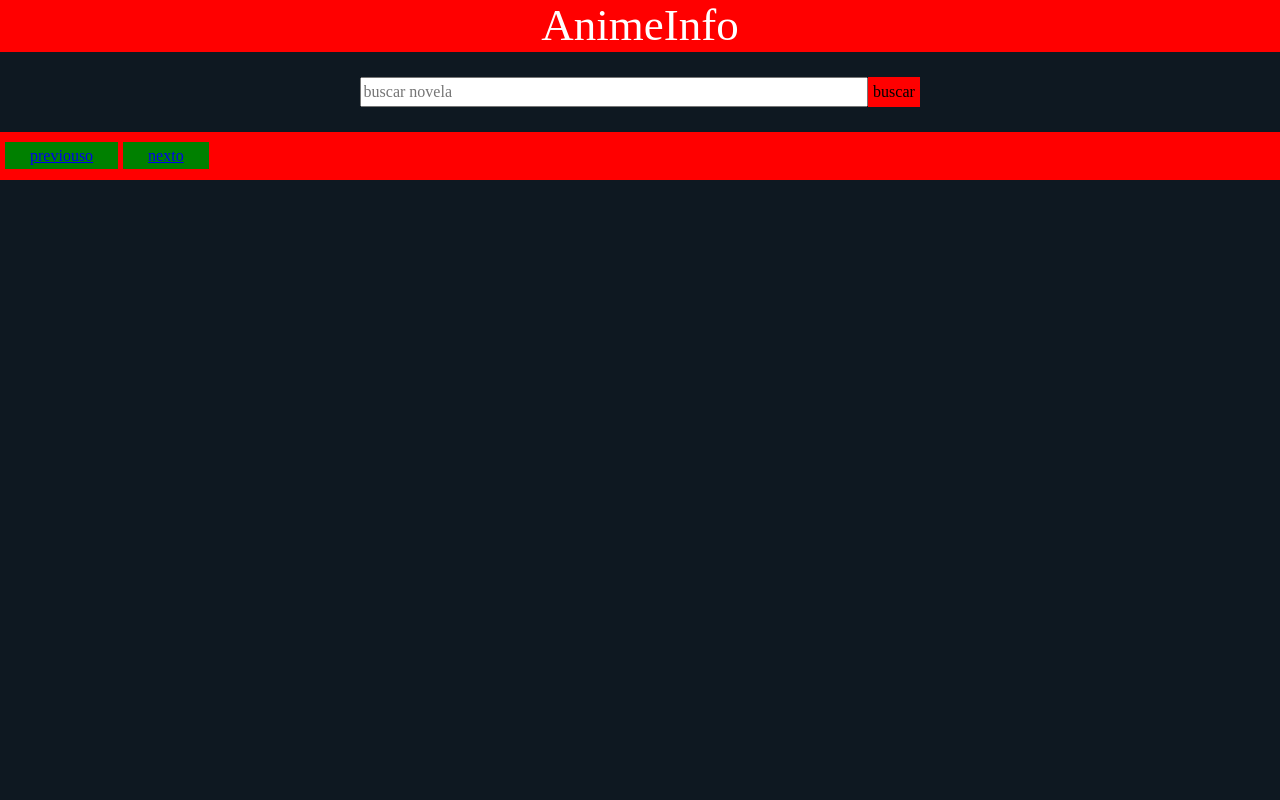
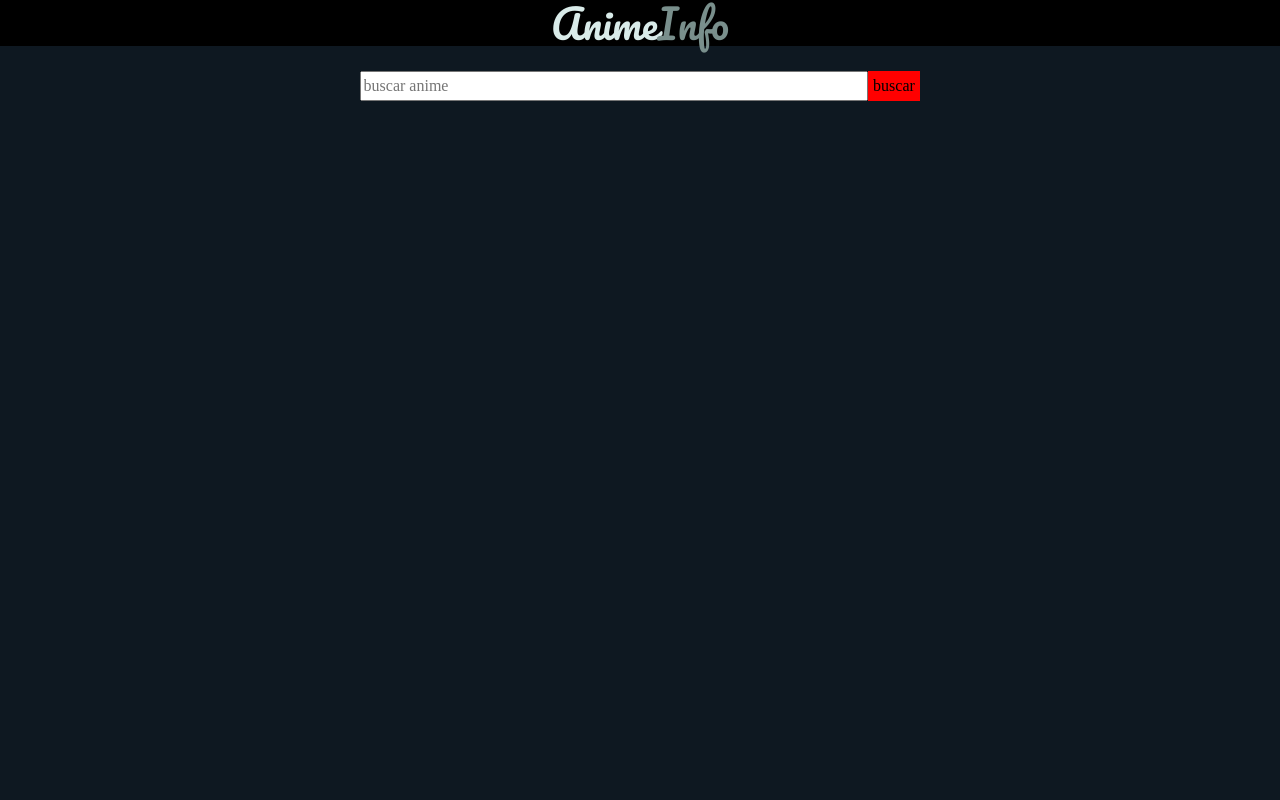
Before and after one commit to MarioLemus/animeInfo, a React app: page / in a window 1280 px wide. Shown: the top 800 px of the page. Built offline with nearby package versions, Linux system fonts and the light colour scheme; no server answers.

Commit message:
retoques de estilos y renombre de variables

```diff
--- a/public/index.html
+++ b/public/index.html
@@ -6,6 +6,12 @@
     <meta name="viewport" content="width=device-width, initial-scale=1" />
     <meta name="theme-color" content="#000000" />
     <meta name="description" content="Web site created using create-react-app" />
+    <link rel="preconnect" href="https://fonts.googleapis.com">
+    <link rel="preconnect" href="https://fonts.gstatic.com" crossorigin>
+    <link href="https://fonts.googleapis.com/css2?family=Pacifico&display=swap" rel="stylesheet">
+    <link rel="preconnect" href="https://fonts.googleapis.com">
+    <link rel="preconnect" href="https://fonts.gstatic.com" crossorigin>
+    <link href="https://fonts.googleapis.com/css2?family=Manrope:wght@300;400;500&display=swap" rel="stylesheet">
     <title>Kit-to</title>
 </head>
 
--- a/src/components/DetailView.js
+++ b/src/components/DetailView.js
@@ -2,18 +2,24 @@
 import { useParams } from "react-router";
 import { useEffect, useState } from "react";
 import Navbar from "./micro-components/Navbar";
+import SearchBar from "./micro-components/SearchBar";
+import styled from "styled-components";
 
 const DetailView = () => {
-    const idParam = useParams()
+    const {currentRouteId} = useParams()
     const [detailData, setDetailData] = useState(0);
-    const url = `https://kitsu.io/api/edge/anime/${idParam.id}`;
+    const url = `https://kitsu.io/api/edge/anime/${currentRouteId}`;
+    const DIV_CONTAINER = styled.div`
+        color: #fff;
+        margin: 0 30px;
 
+    `;
     useEffect(() => {
         const fetchingAnimeData = async () => {
             const res = await  fetch( url );
-            const {data} = await res.json();
-            console.log(data)
-            setDetailData(data);
+            const { data } = await res.json();
+            console.log( data )
+            setDetailData( data );
         }
         fetchingAnimeData();
     }, [url])
@@ -23,18 +29,18 @@ const DetailView = () => {
     return (
         <div>
             <Navbar />
-            <div style={p}>{!detailData ? (<p>LOADING...</p>) : (
+            <SearchBar />
+
+            <DIV_CONTAINER>
+                {!detailData ? (<p>LOADING...</p>) : (
                     <div>
                         <p>{detailData.attributes.canonicalTitle}</p>
                         <pre style={pre}>{detailData.attributes.description}</pre>
                     </div>
-            )}</div>
+                )}
+            </DIV_CONTAINER>
         </div>
     )
-}
-const p = {
-    color: "#fff",
-    margin: "0 30px"
 }
 const pre = {
         whiteSpace: "pre-wrap",
--- a/src/components/Home.js
+++ b/src/components/Home.js
@@ -1,23 +1,24 @@
 import React, { useEffect, useState } from 'react';
 import { Link, useParams } from "react-router-dom";
-import { Next, Previous } from './micro-components/PaginationBar';
+import { PrevButton, NextButton } from './micro-components/PaginationBar';
 import Navbar from "./micro-components/Navbar";
+import SearchBar from './micro-components/SearchBar';
 import styled from "styled-components";
 
 
 const Home = () => {
 
     const [animeData, setAnimeData] = useState([]);
-    //el nombre del useParams debe coincidir con el nombre de la ruta dinamica
-    const {id} = useParams();
-    const url = `https://kitsu.io/api/edge/anime?page[limit]=12&page[offset]=${id}`;
-    //los nombres de las variables se encuemtran en snake case y mayusculas para evitar confundirlos con los componentes
-    const DIV_MAIN_CONTAINER = styled.div`
+    // const [searchAnimeShow, setSearchAnimeShow] = useState('');
+    const {CurrentRouteId} = useParams();
+    const url = `https://kitsu.io/api/edge/anime?page[limit]=12&page[offset]=${CurrentRouteId}`;
+    const DIV_CARD_CONTAINER = styled.div`
         width: 65em;
         margin: 0 auto;
         display: grid;
         grid-template-columns: repeat(3, 1fr);
-
+        min-height: 60em;
+        font-family: 'Manrope', sans-serif;
     `;
     const DIV_CARD = styled.div`
         margin: 0 auto;
@@ -25,46 +26,33 @@ const Home = () => {
 
     `;
     const P_TITLE = styled.p`
-        color: #fff;
+        color: #d9ebe9;
         text-align: center;
+        font-size: 15px;
     `;
     const IMG_PORTRAIT = styled.img`
         display: block;
         margin: 0 auto;
     `;
     const DIV_PAGINATION_BAR = styled.div`
-        background-color: red;
-        height: 3em;
+        height: 2em;
         display: flex;
         align-items: center;
-
+        justify-content: center;
     `;
-    const DIV_SEARCH_OPTION = styled.div`
-        display: flex;
-        justify-content: center;
-        align-items: center;
-        height: 5em;
+    const DIV_BUTTON_CONTAINER = styled.div`
+        width: 230px;
+        text-align: center;
     `;
-    const INPUT_SEARCH_BAR = styled.input`
-        width: 500px;
-        height: 1.5em;
-    `;
-    const BUTTON_SEARCH_BAR = styled.button`
-        padding: 5.52px;
-        background-color: red;
-        border: none;
-    `;
-    const link = {
+    const animeShowLink = {
         textDecoration: "none"
     }
 
-    //obtencion de datos de la api, caratulas de las series, nombres
     useEffect(() => {
         const fetchingAnimeData = async () => {
             const res = await  fetch( url );
-            // se destructura la data para que pueda ser púesta dentro del array del hook, si no solo aparece como un array vacio, y el objeto fuera de este.
             const { data } = await res.json();
-            console.log( data )
+            console.log( data );
             setAnimeData( data );
         }
         fetchingAnimeData();
@@ -73,38 +61,35 @@ const Home = () => {
     return(
         <div>
             <Navbar />
-            <DIV_SEARCH_OPTION>
-                <div>
-                    <INPUT_SEARCH_BAR type="text" placeholder="buscar novela"/>
-                    <BUTTON_SEARCH_BAR>buscar</BUTTON_SEARCH_BAR>
-                </div>
-            </DIV_SEARCH_OPTION>
+            <SearchBar />
 
-            <DIV_MAIN_CONTAINER>
+            <DIV_CARD_CONTAINER>
                 {animeData.map(data => {
 
-                    const anime = {
-                        id: data.id,
-                        title: data.attributes.canonicalTitle,
-                        imgTiny: data.attributes.posterImage.tiny
+                    const animeShow = {
+                        hasId: data.id,
+                        hasTitle: data.attributes.canonicalTitle,
+                        hasImgTiny: data.attributes.posterImage.tiny
                     }
 
                     return (
-                        <DIV_CARD key={ anime.id }>
-                            <Link style={link} to={`/anime/details/${ anime.id }`}>
-                                <IMG_PORTRAIT src={ anime.imgTiny } alt="" />
-                                <P_TITLE>{ anime.title }</P_TITLE>
+                        <DIV_CARD key={ animeShow.hasId }>
+                            <Link style={animeShowLink} to={`/anime/details/${ animeShow.hasId }`}>
+                                <IMG_PORTRAIT src={ animeShow.hasImgTiny } alt="" />
+                                <P_TITLE>{ animeShow.hasTitle }</P_TITLE>
                             </Link>
                         </DIV_CARD>
                     )
                 })}
-            </DIV_MAIN_CONTAINER>
+            </DIV_CARD_CONTAINER>
 
             <DIV_PAGINATION_BAR>
-                    <div>
-                        <Previous id={ id }/>
-                        <Next id={ id }/>
-                    </div>
+                <DIV_BUTTON_CONTAINER>
+
+                    <PrevButton CurrentRouteId={ CurrentRouteId }/>
+                    <NextButton CurrentRouteId={ CurrentRouteId }/>
+
+                </DIV_BUTTON_CONTAINER>
             </DIV_PAGINATION_BAR>
         </div>
     )
--- a/src/components/Routes.js
+++ b/src/components/Routes.js
@@ -15,10 +15,10 @@ const Routes = () => {
                     <Route exact path="/">
                         <Home />
                     </Route>
-                    <Route exact path="/:id">
+                    <Route exact path="/anime/:CurrentRouteId">
                         <Home />
                     </Route>
-                    <Route exact path="/anime/details/:id">
+                    <Route exact path="/anime/details/:currentRouteId">
                         <DetailView />
                     </Route>
                 </Switch>
--- a/src/components/micro-components/Navbar.js
+++ b/src/components/micro-components/Navbar.js
@@ -5,18 +5,19 @@ import styled from "styled-components";
 function Navbar() {
     //estilos del link de la navegacion
     const logoLink = {
-        fontSize: "45px",
+        fontSize: "40px",
         textDecoration: "none",
-        color: "#fff"
+        color: "#d9ebe9",
+        fontFamily: "'Pacifico', 'cursive'"
     }
     const DIV_NAVBAR =styled.div`
-        background-color: red;
+        background-color: #000000;
         text-align: center;
     `;
 
     return (
         <DIV_NAVBAR>
-            <Link to="/" style={logoLink} >AnimeInfo</Link>
+            <Link to="/" style={logoLink}>Anime<span style={{color: "#798f8c"}}>Info</span></Link>
         </DIV_NAVBAR>
     );
 }
--- a/src/components/micro-components/PaginationBar.js
+++ b/src/components/micro-components/PaginationBar.js
@@ -2,27 +2,23 @@ import { Link } from "react-router-dom"
 // import styled from "styled-components";
 
 const button = {
-    backgroundColor: "green",
+    backgroundColor: "red",
+    color: "#fff",
     padding: "5px 25px",
     marginLeft: "5px",
-    marginRigth: "5px"
-
+    marginRight: "5px",
+    textDecoration: "none",
+    borderRadius: "3px"
 }
 
-export const Previous = ({id}) => {
+export const PrevButton = ({CurrentRouteId=0}) => {
     return (
-        <Link style={button} to={`/${parseInt(id)-12}`}>previouso</Link>
+        <Link style={button} to={`/anime/${parseInt(CurrentRouteId)-12}`}>Previous</Link>
      );
 };
 
-export const Next = ({id}) => {
+export const NextButton = ({CurrentRouteId=0}) => {
     return (
-        <Link style={button} to={`/${parseInt(id)+12}`}>nexto</Link>
+        <Link style={button} to={`/anime/${parseInt(CurrentRouteId)+12}`}>Next</Link>
     );
 };
-
-
-//te amo default props, love u :)
-Next.defaultProps = {
-    id: 0
-}
--- /dev/null
+++ b/src/components/micro-components/SearchBar.js
@@ -0,0 +1,31 @@
+import styled from "styled-components";
+
+const SearchBar = () => {
+
+    const DIV_SEARCH_CONTAINER = styled.div`
+        display: flex;
+        justify-content: center;
+        align-items: center;
+        height: 5em;
+    `;
+    const INPUT_SEARCH = styled.input`
+        width: 500px;
+        height: 1.5em;
+    `;
+    const BUTTON_SEARCH = styled.button`
+        padding: 5.52px;
+        background-color: red;
+        border: none;
+    `;
+
+    return (
+        <DIV_SEARCH_CONTAINER>
+            <div>
+                <INPUT_SEARCH type="text" placeholder="buscar anime" onChange={(e) =>e.target.value}/>
+                <BUTTON_SEARCH>buscar</BUTTON_SEARCH>
+            </div>
+        </DIV_SEARCH_CONTAINER>
+     );
+}
+
+export default SearchBar;
```
Lines whose indentation alone changed are shown as unchanged.
